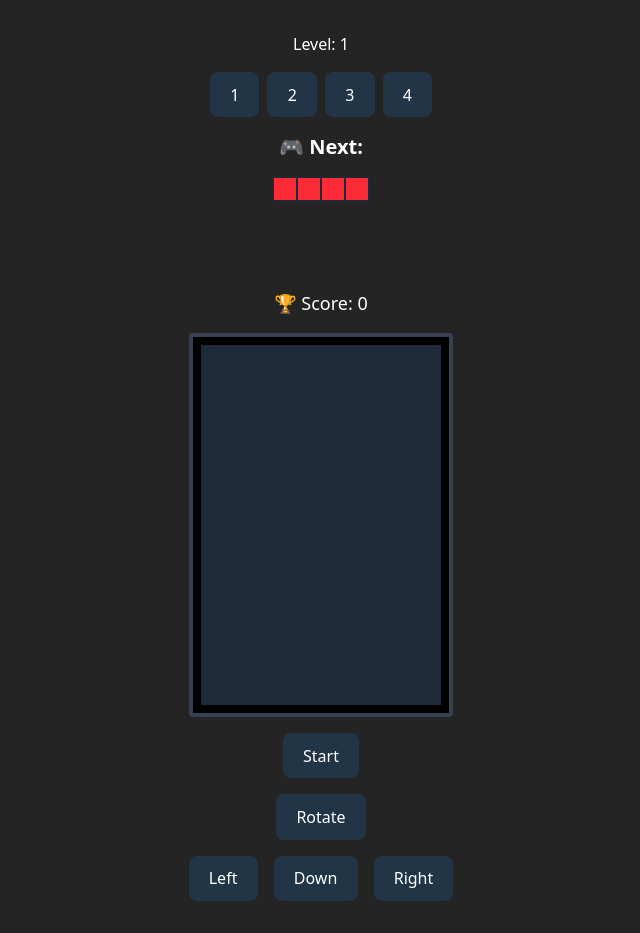
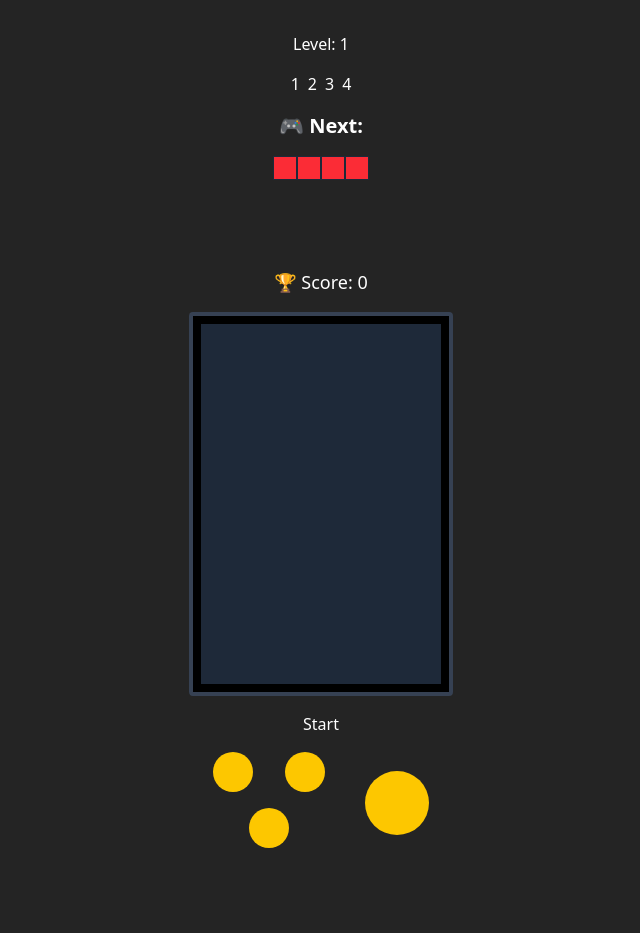
Before and after one commit to Yevhenns/tetris, a React (Vite) app: page / in a window 1280 px wide. Shown: the whole page, without its empty margins (319-959 px from the left). After the commit the page ends 886 px from the top, so only its background shows below. Built offline with nearby package versions, Linux system fonts and the light colour scheme.

Commit message:
tetris btn styles

```diff
--- a/src/components/GameControls.tsx
+++ b/src/components/GameControls.tsx
@@ -19,6 +19,7 @@ export const GameControls: FC<GameControlsProps> = ({
   moveDown,
   rotate,
 }) => {
+  const btn = `bg-yellow-400 text-black font-bold rounded-full w-10 h-10`;
   return (
     <>
       {isGameOver ? (
@@ -26,11 +27,17 @@ export const GameControls: FC<GameControlsProps> = ({
       ) : (
         <button onClick={startGameHandler}>Start</button>
       )}
-      <button onClick={rotate}>Rotate</button>
-      <div className="flex gap-4">
-        <button onClick={moveLeft}>Left</button>
-        <button onClick={moveDown}>Down</button>
-        <button onClick={moveRight}>Right</button>
+      <div className="flex items-center gap-10">
+        <div className="flex flex-col gap-4">
+          <div className="flex gap-8">
+            <button className={btn} onClick={moveLeft}></button>
+            <button className={btn} onClick={moveRight}></button>
+          </div>
+          <div className="mx-auto">
+            <button className={btn} onClick={moveDown}></button>
+          </div>
+        </div>
+        <button className={`${btn} w-16 h-16`} onClick={rotate}></button>
       </div>
     </>
   );
--- a/src/index.css
+++ b/src/index.css
@@ -5,7 +5,6 @@
   line-height: 1.5;
   font-weight: 400;
 
-  color-scheme: light dark;
   color: rgba(255, 255, 255, 0.87);
   background-color: #242424;
 
@@ -15,15 +14,6 @@
   -moz-osx-font-smoothing: grayscale;
 }
 
-a {
-  font-weight: 500;
-  color: #646cff;
-  text-decoration: inherit;
-}
-a:hover {
-  color: #535bf2;
-}
-
 body {
   margin: 0;
   display: flex;
@@ -31,42 +21,4 @@ body {
   place-items: center;
   min-width: 320px;
   min-height: 100vh;
-  background-color: #242424;
 }
-
-h1 {
-  font-size: 3.2em;
-  line-height: 1.1;
-}
-
-button {
-  border-radius: 8px;
-  border: 1px solid transparent;
-  padding: 0.6em 1.2em;
-  font-size: 1em;
-  font-weight: 500;
-  font-family: inherit;
-  background-color: #1a1a1a;
-  cursor: pointer;
-  transition: border-color 0.25s;
-}
-button:hover {
-  border-color: #646cff;
-}
-button:focus,
-button:focus-visible {
-  outline: 4px auto -webkit-focus-ring-color;
-}
-
-@media (prefers-color-scheme: light) {
-  :root {
-    color: #213547;
-    background-color: #ffffff;
-  }
-  a:hover {
-    color: #747bff;
-  }
-  button {
-    background-color: #213547;
-  }
-}
```
